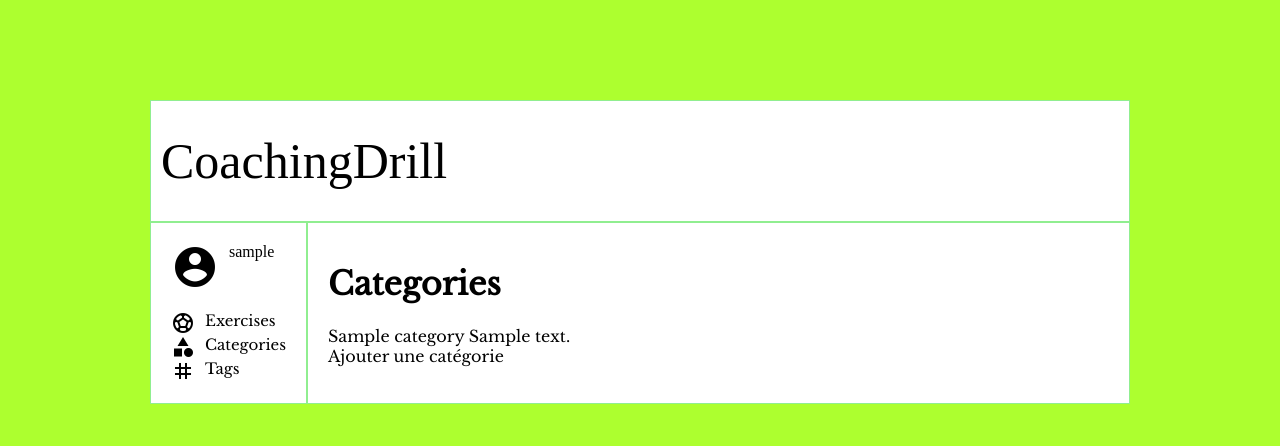
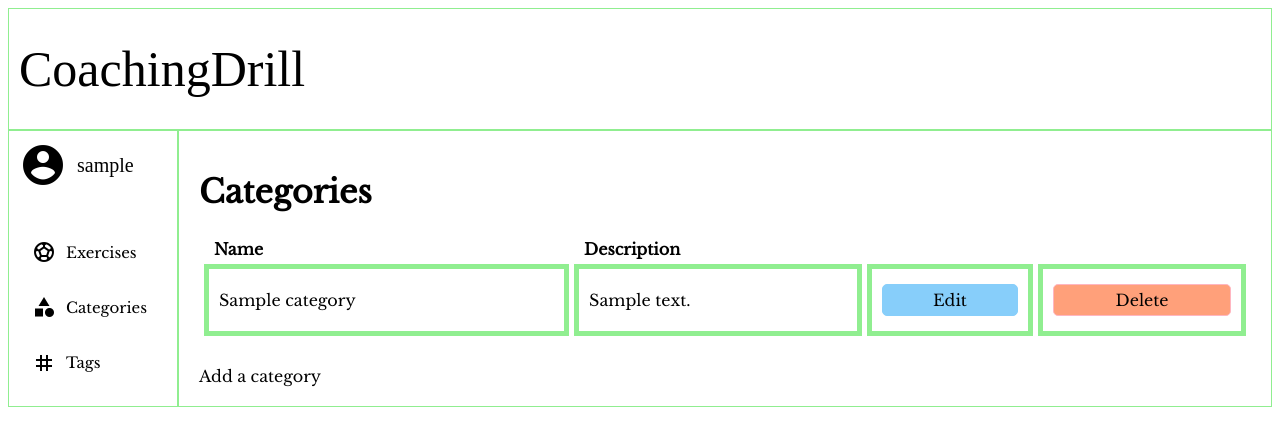
Before and after one commit to Mufle13/CoachingDrills, a Django app: page /admin/categories in a window 1280 px wide. Shown: the top 446 px of the page. Run offline with Django 4.2, Linux system fonts and the light colour scheme; a user stored in the database is signed in; tables that the repository leaves empty hold one stand-in row (values such as "Sample post"); parts of the project's set-up code (start-up, migrations or seed data) failed here and were passed over.

Commit message:
design listing view for ex, categ and tag

```diff
--- a/CoachingDrills/forms.py
+++ b/CoachingDrills/forms.py
@@ -43,20 +43,24 @@ class ExerciseAddForm(forms.ModelForm):
         fields = [
             'name',
             'category',
+            'tag',
             'duration',
             'number_of_player',
             'difficulty',
             'picture',
             'description'
         ]
-        labels = {'name': 'Titre',
-            'category': 'Catégorie',
-            'duration': 'Durée',
-            'number_of_player': 'Nombre de joueurs',
-            'difficulty': 'Difficulté',
+        labels = {'name': 'Title',
+            'category': 'Category',
+            'duration': 'Duration',
+            'number_of_player': 'Number of player',
+            'difficulty': 'Difficulty',
             'picture': 'Illustration',
             'description': 'Description'}
-        widget = {'category': forms.SelectMultiple}
+        widget = {
+            'category': forms.SelectMultiple,
+            'tag': forms.SelectMultiple
+            }
 
 class CategoryAddForm(forms.ModelForm):
     class Meta:
--- a/blog/static/css/admin.css
+++ b/blog/static/css/admin.css
@@ -1,43 +1,45 @@
-
-
-body {
-    margin: 0px;
-    /* background-image: url("../img/admin/football-pitch.png"); */
-    background-color: greenyellow;
-}
+/* #admin base */
 
 .main_container {
     display: flex;
-    margin: 150px;
     margin-top: 0px;
 }
+
+/* title bar */
 
 header {
     height: 100px;
     background-color: white;
     border: thin solid lightgreen;
     display: flex;
-    margin: 150px;
-    margin-top: 100px;
     margin-bottom: 0px;
     padding: 10px;
     align-items: center;
     font-size: 50px;
 }
 
+/* sidebar  */
 
 nav {
     display: flex;
     flex-direction: column;
     background-color: white;
     border: solid thin lightgreen;
-    margin: 0px;
-    padding: 20px;
-    align-items: stretch;
+    align-items: flex-start;
+    padding: 0 10px 0;
+}
+
+nav a {
+    display: flex;
+    align-items: center;
 }
 
 .account_logging {
     display: flex;
+    font-size: 20px;
+    padding-top: 10px;
+    margin: 0px;
+    justify-content: start;
 }
 
 .material-icons {
@@ -45,20 +47,20 @@ nav {
     font-size: 40px;
 }
 
-.button {
-    display: flex;
-}
 
 .menu {
     display: flex;
     justify-content: space-evenly;
     flex-direction: column;
     flex-grow: 1;
-    margin: 20px 0 0;
+    margin: 20px 0px 0px;
+    padding-right: 20px;
+    padding-left: 13px;
     font-family: 'Libre Baskerville', serif;
     font-size: 15px;
+}
 
-}
+/* links */
 
 a {
     text-decoration: none;
@@ -69,6 +71,8 @@ a:hover {
     color: green;
     text-decoration: none;
 }
+
+/* main content */
 
 main {
     margin: 0px;
@@ -81,19 +85,49 @@ main {
     font-family: 'Libre Baskerville', serif;
 }
 
-#exercise {
-    background-color: wheat;
-    display: flex;
-    flex-direction: column;
-    margin: 10px;
+/* listing */
+
+table {
+    width: 100%;
+    border-spacing: 5px;
+    border-collapse: separate;
 }
 
-#exercise p {
-    margin: 0px;
+#list {
+    margin-bottom: 25px;
 }
 
-#exercise_list {
-    border: solid thin black;
-    display: flex;
-    justify-content: space-evenly;
+.listing {
+    border: solid thick lightgreen;
+    margin: 15px 0;
+    border: none;
 }
+
+thead th {
+    text-align: start;
+    padding: 0 10px;
+}
+
+
+td {
+    padding: 15px 10px;
+    border: solid thick lightgreen;
+}
+
+.delete {
+    display: block;
+    padding: 5px;
+    border: solid thin lightpink;
+    background-color: lightsalmon;
+    border-radius: 5px;
+    text-align: center;
+}
+
+.edit {
+    display: block;
+    padding: 5px;
+    border: solid thin lightskyblue;
+    background-color: lightskyblue;
+    border-radius: 5px;
+    text-align: center;
+}
--- a/blog/templates/admin/back_base.html
+++ b/blog/templates/admin/back_base.html
@@ -16,30 +16,31 @@
         <nav>
             <div class="account_logging">
             {% if request.user.is_authenticated %}
-            <div class='button'>
-                <i class="material-icons" style="font-size:48px;">account_circle</i>
-                <span><a href="{% url 'user_profile' %}">{{user.username}}</a></span>
-            </div>
+                <a href="{% url 'user_profile' %}">
+                    <i class="material-icons" style="font-size:48px;">account_circle</i>
+                    <span>{{user.username}}</span>
+                </a>
             {% else%}
-            <div class='button'>
-                <i class="material-icons" style="font-size:48px;">account_circle</i>
-                <span><a href="{% url 'login' %}">Login</a></span>
-            </div>
+                <a href="{% url 'login' %}">
+                    <i class="material-icons" style="font-size:48px;">account_circle</i>
+                    <span>Login</span>
+                 </a>
             {% endif %}
             </div>
             <div class='menu'>
-                <div class='button'>
+                <a href="{% url 'exercise_listing' %}">
                     <i class="material-icons">sports_soccer</i>
-                    <a href="{% url 'exercise_listing' %}">Exercises</a>
-                </div>
-                <div class='button'>
+                    <span>Exercises</span>
+                </a>
+                <a href="{% url 'category_listing'%}">
                     <i class="material-icons">category</i>
-                    <a href="{% url 'category_listing'%}">Categories</a>
-                </div>
-                <div class='button'>
+                    <span>Categories</span>
+                </a>
+                <a href="{% url 'tag_listing'%}">
                     <i class="material-icons">tag</i>
-                    <a href="{% url 'tag_listing'%}">Tags</a>
-                </div>
+                    <span>Tags</span>
+                </a>
+
             </div>
         </nav>
         <main>
--- a/blog/templates/admin/creation/exercise_creation.html
+++ b/blog/templates/admin/creation/exercise_creation.html
@@ -8,6 +8,6 @@
         {% csrf_token %}
 
         {{form.as_p}}
-        <input type="submit" value="Enregistrer l'exercice">
+        <input type="submit" value="Save exercise">
     </form>
 {% endblock %}
--- a/blog/templates/admin/listing/categories.html
+++ b/blog/templates/admin/listing/categories.html
@@ -4,12 +4,27 @@
 
 {%block content %}
     <h1>Categories</h1>
-    {%  for category in categories %}
-    <div>
-        <a href="{% url 'category_detail' pk=category.pk %}">{{ category.name }}</a>
-        {{ category.description }}
+    <div id=list>
+        <table>
+            <thead class="table_header">
+                <tr>
+                    <th>Name</th>
+                    <th>Description</th>
+                </tr>
+            </thead>
+            {% for category in categories %}
+            <tbody>
+                <tr class="listing">
+                    <td><a href="{% url 'category_detail' pk=category.pk %}">{{ category.name }}</a></td>
+                    <td>{{ category.description }}</td>
+                    <td><a class="edit" href="{% url 'edit_category' pk=category.pk %}">Edit</a></td>
+                    <td><a class="delete" href="{% url 'delete_category' pk=category.pk %}">Delete</a></td>
+                </tr>
+            </tbody>
+            {% endfor %}
+        </table>
     </div>
-    {% endfor %}
-
-    <a href="{% url 'adding_category' %}">Ajouter une catégorie</a>
+    <div class="add_button">
+        <a href="{% url 'adding_category' %}">Add a category</a>
+    </div>
 {% endblock %}
--- a/blog/views.py
+++ b/blog/views.py
@@ -79,6 +79,7 @@ def exercise_add(request):
         form = ExerciseAddForm(request.POST)
         if form.is_valid():
             form.save()
+            return redirect('exercise_listing')
     else:
         form = ExerciseAddForm()
 
@@ -94,6 +95,7 @@ def category_add(request):
         form = CategoryAddForm(request.POST)
         if form.is_valid():
             form.save()
+            return redirect('category_listing')
     else:
         form = CategoryAddForm()
 
@@ -109,6 +111,7 @@ def tag_add(request):
         form = TagAddForm(request.POST)
         if form.is_valid():
             form.save()
+            return redirect('tag_listing')
     else:
         form = TagAddForm()
 
@@ -125,7 +128,7 @@ def exercise_delete(request, pk):
     exercise = get_object_or_404(Exercise, pk=pk)
     if request.method == 'POST':
         exercise.delete()
-        return redirect('exercice_listing')
+        return redirect('exercise_listing')
 
     context={'exercise': exercise}
     return render(request, 'admin/deletion/exercise_deletion.html', context=context)
```
Also changed, not shown: blog/templates/admin/listing/exercises.html (+30 -12 lines), blog/templates/admin/listing/tags.html (+22 -7 lines).
